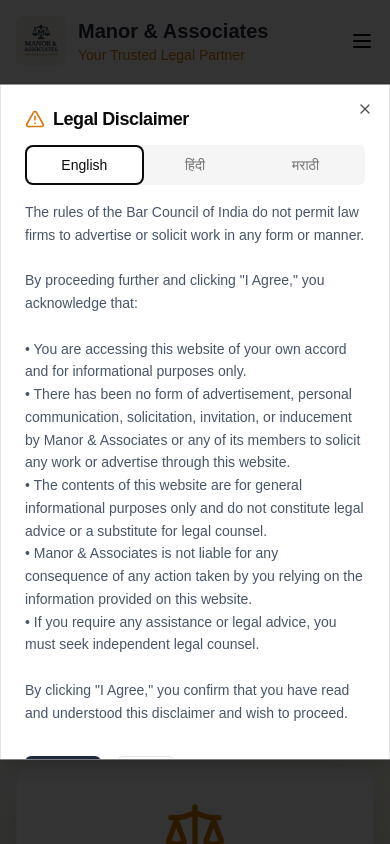
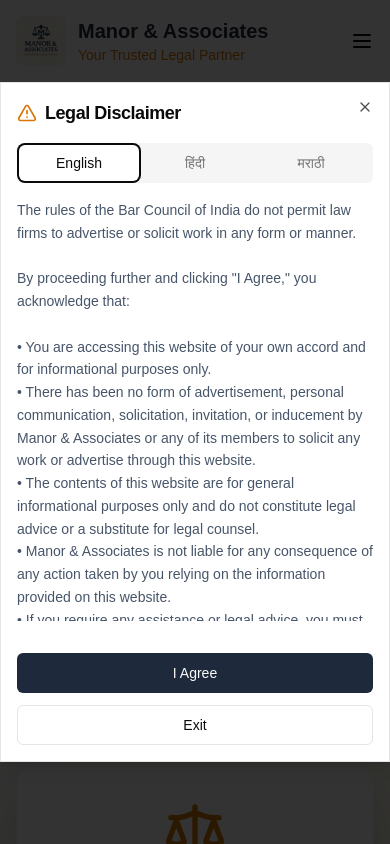
Before and after one commit to rohitKoktare/Manohar-Associate, a Next.js app: page / in a window 390 px wide. Shown: the top 844 px of the page. Built offline with nearby package versions, Linux system fonts and the light colour scheme.

Commit message:
errors solved

```diff
--- a/app/globals.css
+++ b/app/globals.css
@@ -1,6 +1,14 @@
 @tailwind base;
 @tailwind components;
 @tailwind utilities;
+
+html, body {
+  overflow-x: hidden;
+  position: relative;
+  width: 100%;
+  margin: 0;
+  padding: 0;
+}
 
 body {
   font-family: Arial, Helvetica, sans-serif;
--- a/app/layout.tsx
+++ b/app/layout.tsx
@@ -14,7 +14,10 @@ export default function RootLayout({
 }>) {
   return (
     <html lang="en">
-      <body>{children}</body>
+      <head>
+        <meta name="viewport" content="width=device-width, initial-scale=1.0, maximum-scale=1.0, user-scalable=no" />
+      </head>
+      <body className="overflow-x-hidden" suppressHydrationWarning>{children}</body>
     </html>
   )
 }
--- a/app/page.tsx
+++ b/app/page.tsx
@@ -318,30 +318,32 @@ By clicking "I Agree," you confirm that you have read and understood this discla
     <div className="min-h-screen bg-white">
       {/* Disclaimer Modal */}
       <Dialog open={showDisclaimer} onOpenChange={setShowDisclaimer}>
-        <DialogContent className="max-w-2xl max-h-[80vh] overflow-y-auto">
+        <DialogContent className="max-w-2xl max-h-[90vh] overflow-y-auto p-4 sm:p-6">
           <DialogHeader>
-            <DialogTitle className="flex items-center gap-2">
+            <DialogTitle className="flex items-center gap-2 text-lg sm:text-xl">
               <AlertTriangle className="h-5 w-5 text-amber-600" />
               {disclaimerContent[disclaimerLanguage as keyof typeof disclaimerContent].title}
             </DialogTitle>
           </DialogHeader>
 
           <Tabs value={disclaimerLanguage} onValueChange={setDisclaimerLanguage} className="w-full">
-            <TabsList className="grid w-full grid-cols-3">
+            <TabsList className="grid w-full grid-cols-3 mb-4">
               <TabsTrigger value="english">English</TabsTrigger>
               <TabsTrigger value="hindi">हिंदी</TabsTrigger>
               <TabsTrigger value="marathi">मराठी</TabsTrigger>
             </TabsList>
 
             {Object.entries(disclaimerContent).map(([lang, content]) => (
-              <TabsContent key={lang} value={lang} className="mt-4">
+              <TabsContent key={lang} value={lang} className="mt-2">
                 <div className="space-y-4">
-                  <div className="text-sm text-slate-600 whitespace-pre-line leading-relaxed">{content.content}</div>
-                  <div className="flex gap-4 pt-4">
-                    <Button onClick={handleDisclaimerAccept} className="bg-slate-800 hover:bg-slate-700">
+                  <div className="text-sm text-slate-600 whitespace-pre-line leading-relaxed max-h-[50vh] overflow-y-auto">
+                    {content.content}
+                  </div>
+                  <div className="flex flex-col sm:flex-row gap-3 pt-4 sticky bottom-0 bg-background">
+                    <Button onClick={handleDisclaimerAccept} className="bg-slate-800 hover:bg-slate-700 w-full sm:w-auto">
                       {content.agree}
                     </Button>
-                    <Button variant="outline" onClick={() => window.history.back()}>
+                    <Button variant="outline" onClick={() => window.history.back()} className="w-full sm:w-auto">
                       {content.exit}
                     </Button>
                   </div>
```
